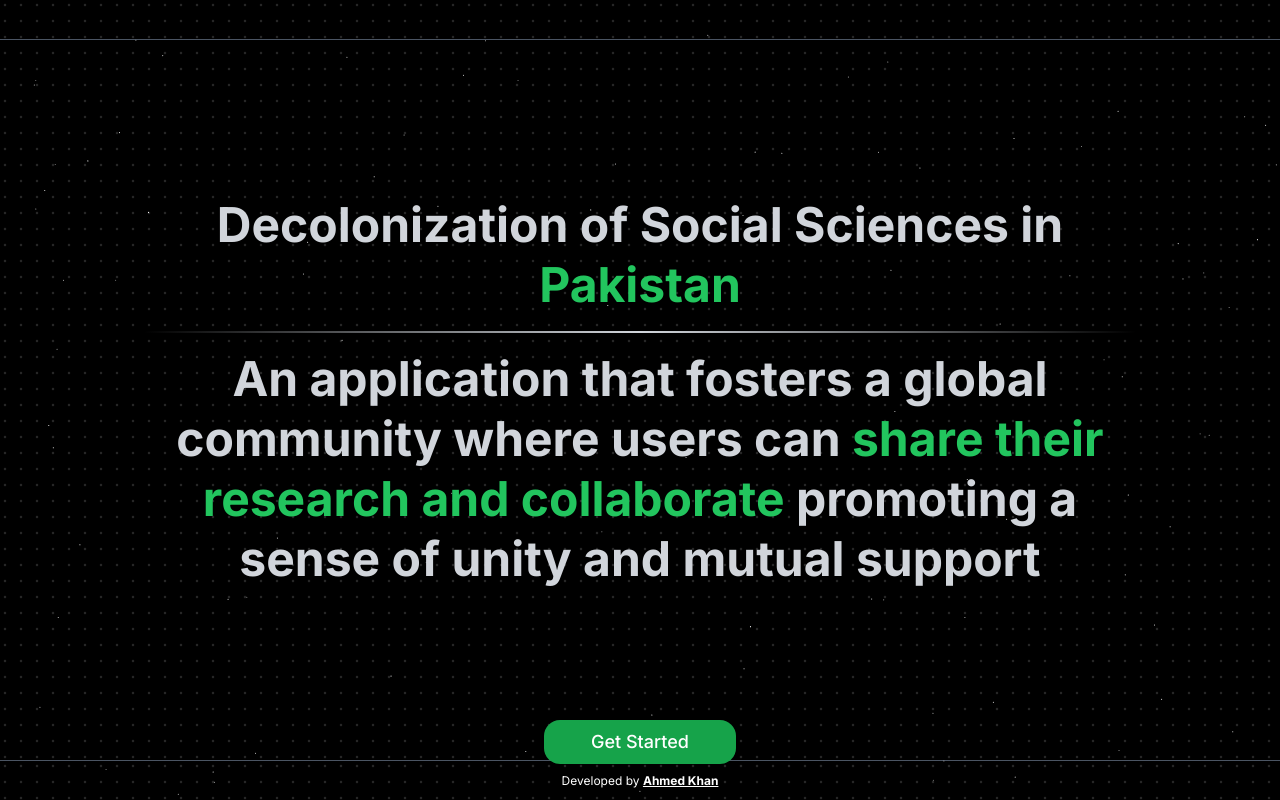
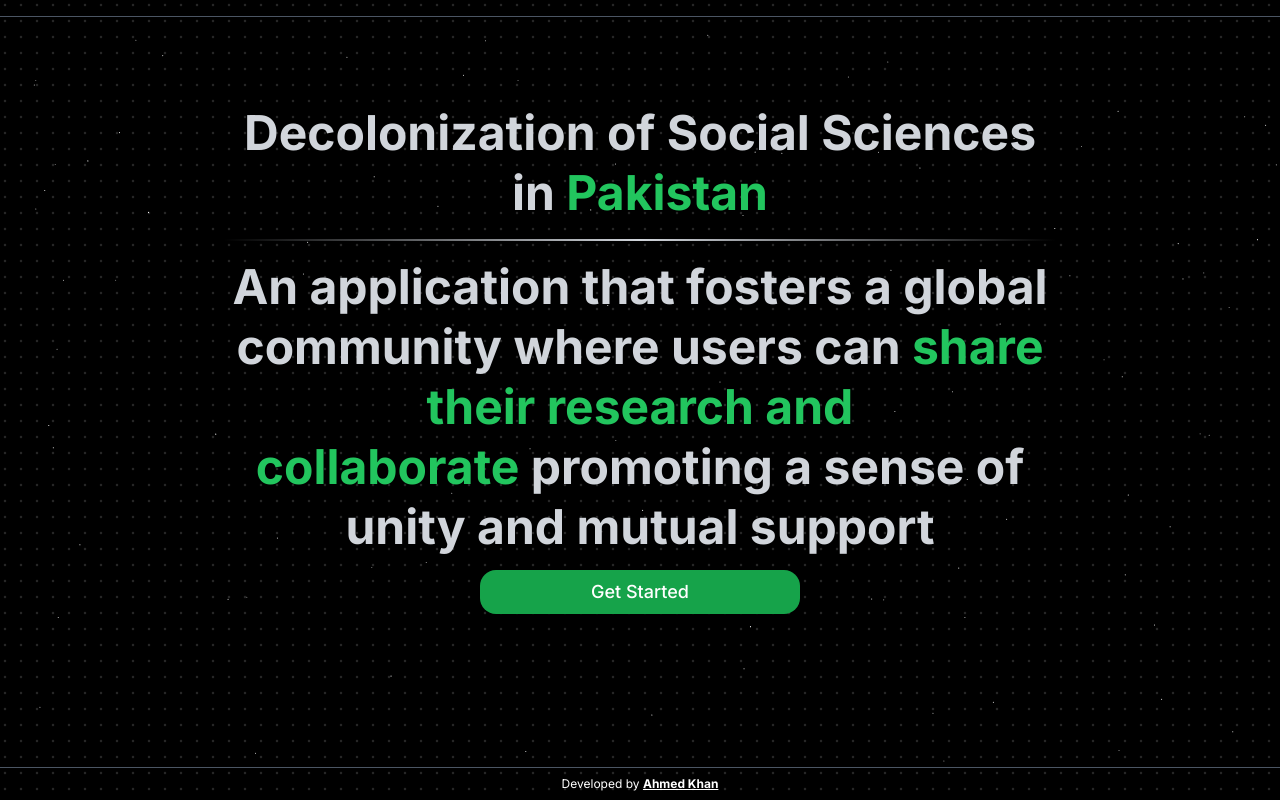
Before and after one commit to ahmkhn/dsspp, a Next.js app in the folder dssp/: page / in a window 1280 px wide. Built offline with nearby package versions, Linux system fonts and the light colour scheme; no server answers.

Commit message:
add: scaling issues on lower resolution screens fixed

```diff
--- a/dssp/app/page.tsx
+++ b/dssp/app/page.tsx
@@ -23,45 +23,42 @@ export default async function Index() {
   } = await supabase.auth.getUser();
 
   return (
-    <div className="flex w-full flex-col items-center min-h-screen bg-black bg-dot-thick-neutral-800 group">
-    <StarsBackground className="important" starDensity={0.0001}/>
+    <div className="flex flex-col min-h-screen w-full bg-black bg-dot-thick-neutral-800 group overflow-hidden">
+  <StarsBackground className="!fixed inset-0 z-0" starDensity={0.0001}/>
   <ShootingStars starColor="green-200" trailColor="white" minDelay={800} maxDelay={1200} starHeight={6} starWidth={40}/>
-    <nav className="w-full flex justify-center border-b border-gray-600 h-[5vh]">
+
+  <nav className="w-full flex justify-center border-b border-gray-600 py-2 z-10">
     {user !== null ? (
-        <form action={signOut} className="z-10 flex items-center gap-2">
+      <form action={signOut} className="flex items-center gap-2">
         <p>{user.email}</p>
         <button className="bg-green-600 rounded-xl p-2">Sign Out?</button>
       </form>
     ) : (
-        <>
-        </>
+      <></>
     )}
   </nav>
 
-    <div className="h-[90vh] flex flex-wrap justify-between items-center w-full mx-auto p-4 sm:p-6 lg:p-8 py-12">
-      <div className="flex flex-wrap flex-grow flex-col gap-2 w-full lg:w-2/3 sm:w-full rounded-lg justify-center align-middle items-center">
+  <main className="flex-grow flex items-center justify-center w-full z-10">
+    <div className="-mt-40 flex flex-col items-center justify-center w-full max-w-4xl p-4">
       <HeroHighlightDemo/>
-        <a className="z-10 w-[12rem] cursor-pointer inline-flex items-center justify-center bg-gradient-to-r !bg-green-600 text-lg font-medium transition-colors focus-visible:outline-none focus-visible:ring-2 focus-visible:ring-ring focus-visible:ring-offset-2  ring-offset-background bg-primary text-primary-foreground h-11 px-8 rounded-2xl"
+      <a className="-mt-20 w-full max-w-xs cursor-pointer inline-flex items-center justify-center !bg-green-600 text-lg font-medium transition-colors focus-visible:outline-none focus-visible:ring-2 focus-visible:ring-ring focus-visible:ring-offset-2 ring-offset-background bg-primary text-primary-foreground h-11 px-8 rounded-2xl"
          href="/login">
         Get Started
       </a>
     </div>
-    </div>
+  </main>
 
-    <footer className="w-full border-t border-gray-600 h-[5vh] flex justify-center items-center text-center text-xs bg-black bg-dot-thick-neutral-800 group">
+  <footer className="w-full border-t border-gray-600 py-2 flex justify-center items-center text-center text-xs bg-black bg-dot-thick-neutral-800 group z-10">
     <p>
-        Developed by {""}
-        <a
-          href="https://linkedin.com/in/ahmkhn"
+      Developed by {" "}
+      <a href="https://linkedin.com/in/ahmkhn"
         target="_blank"
         className="font-bold underline"
-          rel="noreferrer"
-        >
+        rel="noreferrer">
                 Ahmed Khan
       </a>
     </p>
   </footer>
-
   <SpeedInsights/>
 </div>
 
```
Lines whose indentation alone changed are shown as unchanged.
